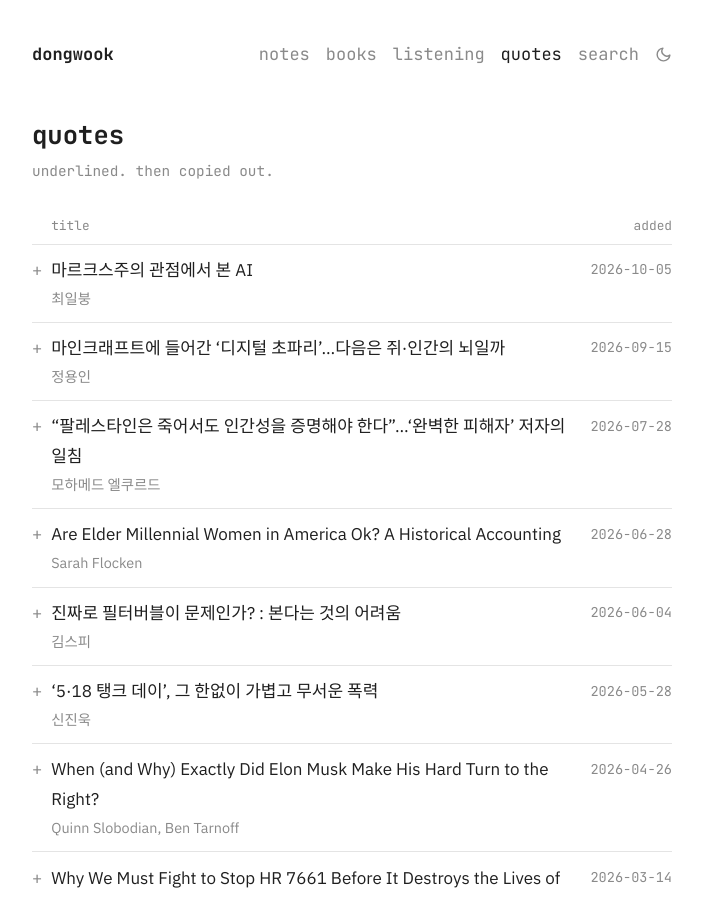
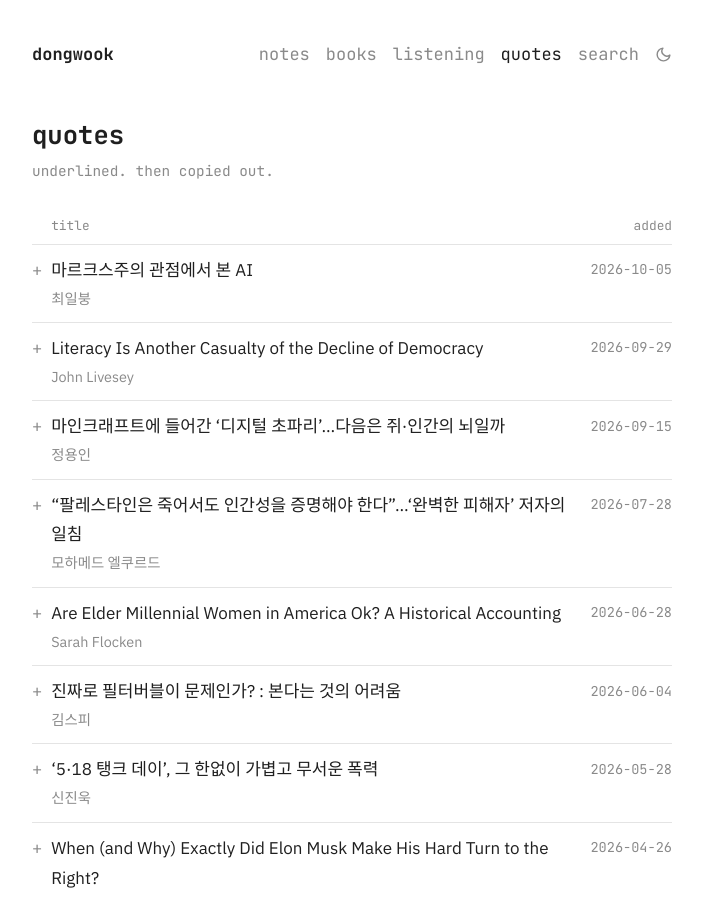
Before and after one commit to pfcolor/dongwook.org, a Jekyll site: the page built from quotes.md, in a window 1280 px wide and 900 px high. Shown: the whole window, without its empty margins (288-991 px from the left). Built offline with Jekyll 4.4.1, drawn with Linux system fonts in a browser that asks for light colours; some web fonts are replaced.

Commit message:
quotes에 Jacobin 문해력 글 인용 추가
Co-Authored-By: Claude Sonnet 5.5 <noreply@anthropic.com>

```diff
--- a/quotes.md
+++ b/quotes.md
@@ -13,6 +13,15 @@ subtitle: underlined. then copied out.
 > 연구자 앤 알렉산더는 자신을 ‘AI 폐지론자’로 소개하며 이 기술이 엄청나게 파괴적이라고 했다. 반면 시린 아소는 AI가 위험하고 반복적인 일을 대체할 수 있다고 주장했다. 아소는 노동조합원들이 기술에 반대하는 게 아니라며, 기술은 중립적이지 않고 소유자의 가치를 반영한다고 지적했다. 이 논쟁은 중요하다. 폐지론의 도덕적 분노는 정당하다. 그러나 기술 자체를 적으로 삼으면 노동자들을 자본에 맞서 단결시키지는 못하고 기술 사용 여부를 둘러싼 논쟁으로 분열시킬 위험이 있다. 반면 기술이 중립적이라는 순진한 입장은 자본이 기술을 기획하는 방식 자체에 계급적 목적이 새겨져 있다는 사실을 놓친다. 마르크스주의의 입장은 둘 사이의 산술적 중간이 아니다. 기술의 개발과 도입, 사용을 누가 통제하느냐, 곧 계급 권력의 문제로 논쟁을 옮기는 것이다.
 
 [ws.or.kr](https://ws.or.kr/article/39810)
+{: .source}
+</details>
+
+<details markdown="1">
+<summary><span class="date">2026-09-29</span>Literacy Is Another Casualty of the Decline of Democracy <span class="by">John Livesey</span></summary>
+
+> What is at stake is the existence of the mass culture, a unique historical development that came into existence only within the last hundred years, when working class people, women, and non-Westerners shaped global politics collectively for the first time. From the Nobel Prize–winning poetry of Rabindranath Tagore to the revolutions that humiliated European imperialism in nations as distinct as Algeria and China, the culture to which mass literacy gave rise was always a by-product of the struggle for, and achievements of, mass democracy. It was and remains the only successful challenge to Western chauvinism and the navel-gazing court culture that has flourished everywhere in the absence of inspiration from the popular classes. Without a renewal of the fight for democracy, we are unlikely to see a return to the culture of informed engagement with the world. If this happens, the end of literacy may be the least of our worries.
+
+[jacobin.com](https://jacobin.com/2026/09/review-marriott-literacy-culture-screens)
 {: .source}
 </details>
 
```
